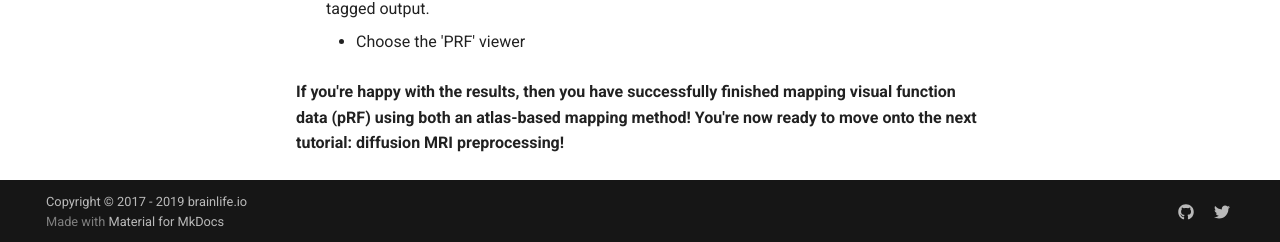
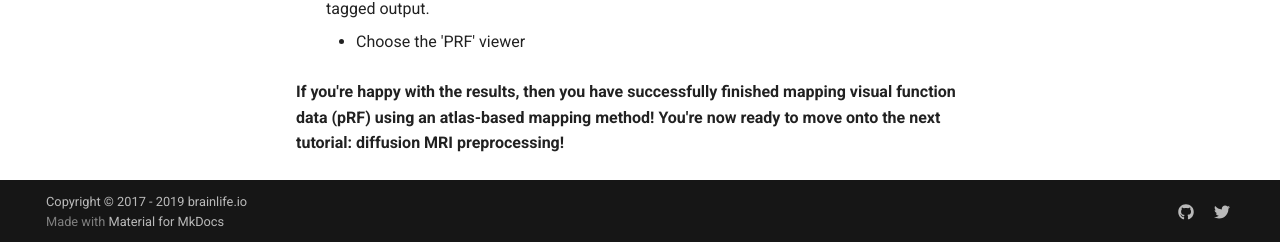
Before and after one commit to brainlife/docs, an MkDocs documentation site: the page built from docs/tutorial/prf-mapping.md, in a window 1280 px wide and 900 px high, scrolled down 2639 px. Shown: the part 655-897 px from the top of the window. Built offline with MkDocs 1.6.1 and Material for MkDocs 9.7.7, drawn with Linux system fonts in a browser that asks for light colours; comment, search, counter and statistics services are not loaded; some of the changed text lies outside the part shown.

Commit message:
Update prf-mapping.md

```diff
--- a/docs/tutorial/prf-mapping.md
+++ b/docs/tutorial/prf-mapping.md
@@ -15,7 +15,7 @@
 
 The next step is to map **population receptive field (pRF)** data to the cortical occipital surface. **pRF** is a method that uses fMRI to map visual function in the **occipital lobe**, which is the visual processing center of the brain. Specifically, stimuli designed to cover different properties of the visual field are used to map functional activitation of the occipital lobe. These specific properties include location in space (eccentricity) and orientation of the stimuli (polar angle). This works due to the unique preservation of every location in our visual field onto the retina all the way to the cortex, a property called **retinotopy**.
 
-There are two ways you can map this visual function data to the cortex: the first involves the [fitting of an atlas](https://brainlife.io/app/5cc4cd3f4ed9df00317f621d) to the occipital lobe and the other involves [fitting fMRI pRF data](https://brainlife.io/app/5afc9831322997002773ed1c) to the occipital lobe. On brainlife.io, we developed apps to perform both of these tasks! This tutorial will walk you through both methods.
+There are two ways you can map this visual function data to the cortex: the first involves the [fitting of an atlas](https://brainlife.io/app/5cc4cd3f4ed9df00317f621d) to the occipital lobe and the other involves [fitting fMRI pRF data](https://brainlife.io/app/5afc9831322997002773ed1c) to the occipital lobe. On brainlife.io, we developed apps to perform both of these tasks! This tutorial will walk you through the atlas-based method.
 
 Useful information about pRF can be found in this [Neuroimage paper](https://pubmed.ncbi.nlm.nih.gov/17977024/). More information about the atlas-based mapping can be found in this [PLOS Computational Biology paper](https://journals.plos.org/ploscompbiol/article?id=10.1371/journal.pcbi.1003538).
 
@@ -99,4 +99,4 @@
 1. Once the app is finished running, view the results by clicking the 'eye' icon next to the 'prf' tagged output.
     * Choose the 'PRF' viewer
 -->
-**If you're happy with the results, then you have successfully finished mapping visual function data (pRF) using both an atlas-based mapping method! You're now ready to move onto the next tutorial: diffusion MRI preprocessing!**
+**If you're happy with the results, then you have successfully finished mapping visual function data (pRF) using an atlas-based mapping method! You're now ready to move onto the next tutorial: diffusion MRI preprocessing!**
```
